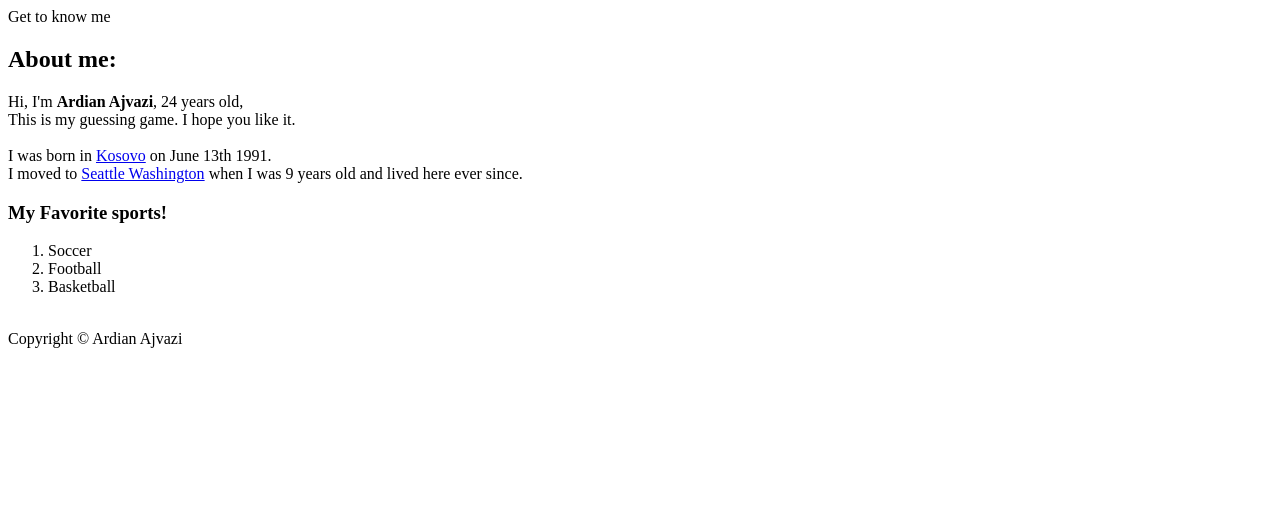
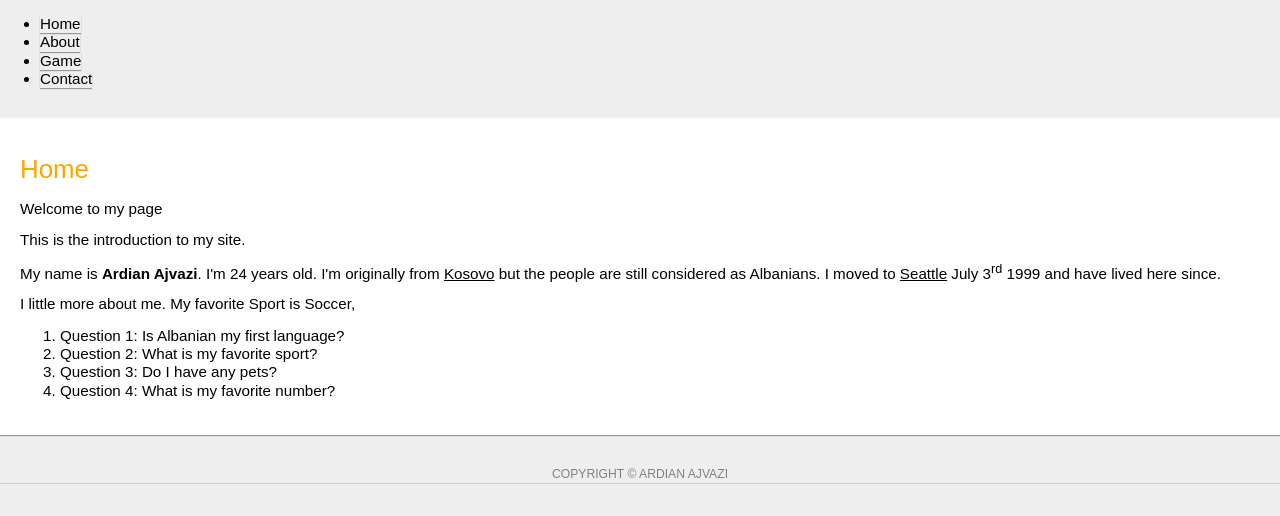
Before and after one commit to ardianajvazi/guessing_game, a plain HTML site: page guessing-game.html in a window 1280 px wide. Drawn offline with Linux system fonts and the light colour scheme; a script that the page names is missing.

Commit message:
change text and style

```diff
--- a/guessing-game.css
+++ b/guessing-game.css
@@ -1,29 +1,49 @@
-
-body {
-	background-color: #b7d1c4;
-	background: url("");
+p{ line-height: 1em;}
+h1,h2,h3{
+  color: orange;
+  font-weight: normal;
+  line-height: 1.1em;
 }
 
+h1{font-size: 1.7em;}
+h2{font-size: 1.5em;}
+h3{font-size: 1.3em;}
 
-header {
-	font-family: cursive;
-	font-size: 65px;
-    height:100px;
-    background:gray;
-    border:2px solid #CCC;
-    width:960px;
-    margin:1px auto;
-    text-align: center;
+a{
+  color: black;
+  text-decoration: none;
 }
-
-aside {
-	float: right;
+a:hover {color: blue;}
 
 
+body{
+  font-family: arial;
+  font-size: 95%;
+  line-height: 1.2em;
+  width: 100%;
+  margin: 0;
+  background: #eee;
 }
 
 footer {
-	position: absolute;
-	bottom: 5px;
-	text-align: center;
+  border-bottom: 1px #ccc solid;
+  margin-bottom: 10px;
+  text-align: center;
+  text-transform: uppercase;
+  font-size: 80%;
+  color: grey;
 }
+
+ul li a{
+  box-shadow: 0px 1px 1px #999;
+  display: inline-block;
+}
+
+#content{
+  margin: 30px 0;
+  background: white;
+  padding: 20px;
+  clear: both;
+}
+  #content,
+ul li a{ box-shadow: 0px 1px 1px #999; }
--- a/guessing-game.html
+++ b/guessing-game.html
@@ -1,44 +1,58 @@
- <!DOCTYPE html>
+<!DOCTYPE html>
 <html>
-
 <head>
-
-  <title>Let's play a game!</title>
-  <link rel="stylesheet" type="text/css" href="stylesheet.css"/>
-
+  <title>My Site</title>
+  <link rel="stylesheet" href="guessing-game.css">
 </head>
 
 <body>
- <header>Get to know me</header>
+<div id="directory">
+  <nav>
+    <ul>
+      <li><a href="home.html">Home</a></li>
+      <li><a href="about.html">About</a></li>
+      <li><a href="guessing-game.html">Game<a/></li>
+      <li><a href="contact.html">Contact</a></li>
+    </ul>
+  </nav>
+</div>
 
- <section>
-
-<h2>About me:</h2>
-
-<article>Hi, I'm <strong>Ardian Ajvazi</strong>, 24 years old,<br> This is my guessing game. I hope you like it.</article><br>
+<div id="content">
+  <h1>Home</h1>
+    <p>Welcome to my page</p>
+    <p>This is the introduction to my site.</p>
+<p>My name is <strong>Ardian Ajvazi</strong>. I'm 24 years old. I'm originally from <a href="http://en.wikipedia.org/wiki/Kosovo"><u>Kosovo</u></a>
+ but the people are still considered as Albanians. I moved to <a href= "http://en.wikipedia.org/wiki/Seattle"><u>Seattle</u></a> July 3<sup>rd</sup> 1999 and have lived here since.<br></p>
+<p>I little more about me. My favorite Sport is Soccer, </p>
 
 
-<article>
-  I was born in <a href="http://en.wikipedia.org/wiki/Kosovo">Kosovo</a> on June 13th 1991. <br>I moved to <a href= "http://en.wikipedia.org/wiki/Seattle">Seattle Washington</a> when I was 9 years old and lived here ever since.</article>
 
-</section>
-
-<aside>
-
-<h3>My Favorite sports!</h3>
   <ol>
-    <li>Soccer</li>
-    <li>Football</li>
-    <li>Basketball</li>
+    <li>Question 1: Is Albanian my first language?</li>
+    <li>Question 2: What is my favorite sport?</li>
+    <li>Question 3: Do I have any pets?</li>
+    <li>Question 4: What is my favorite number?</li>
 
   </ol>
 
-</aside><br>
 
-<footer>Copyright &copy; Ardian Ajvazi </footer>
+
+
+</div>
+
+
+
+
+
 
 <script type="text/javascript" src="guessing game.js"></script>
 
+<div>
+<footer>Copyright &copy; Ardian Ajvazi </footer>
+</div>
+
 </body>
 
+
+
 </html>
```
Also changed, not shown: guessing-game.js (line endings or trailing spaces).
